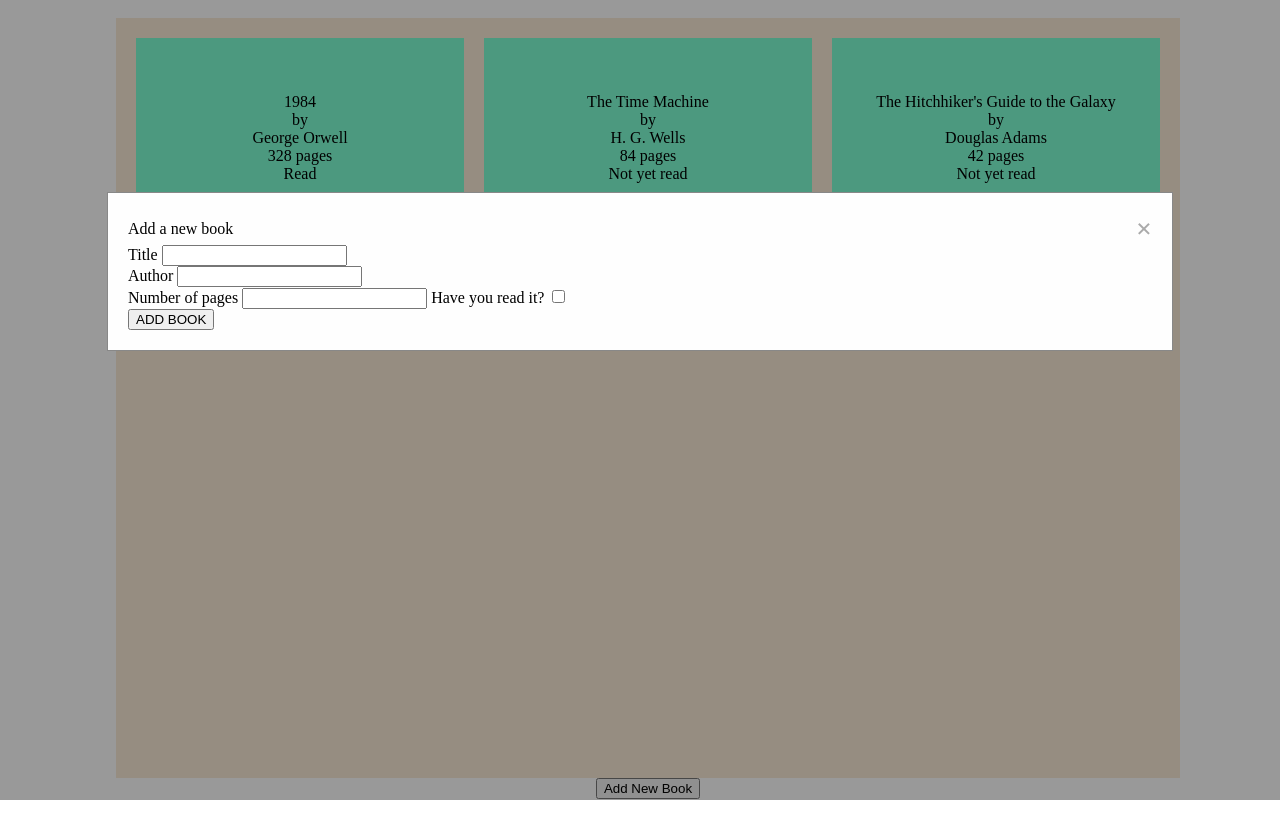
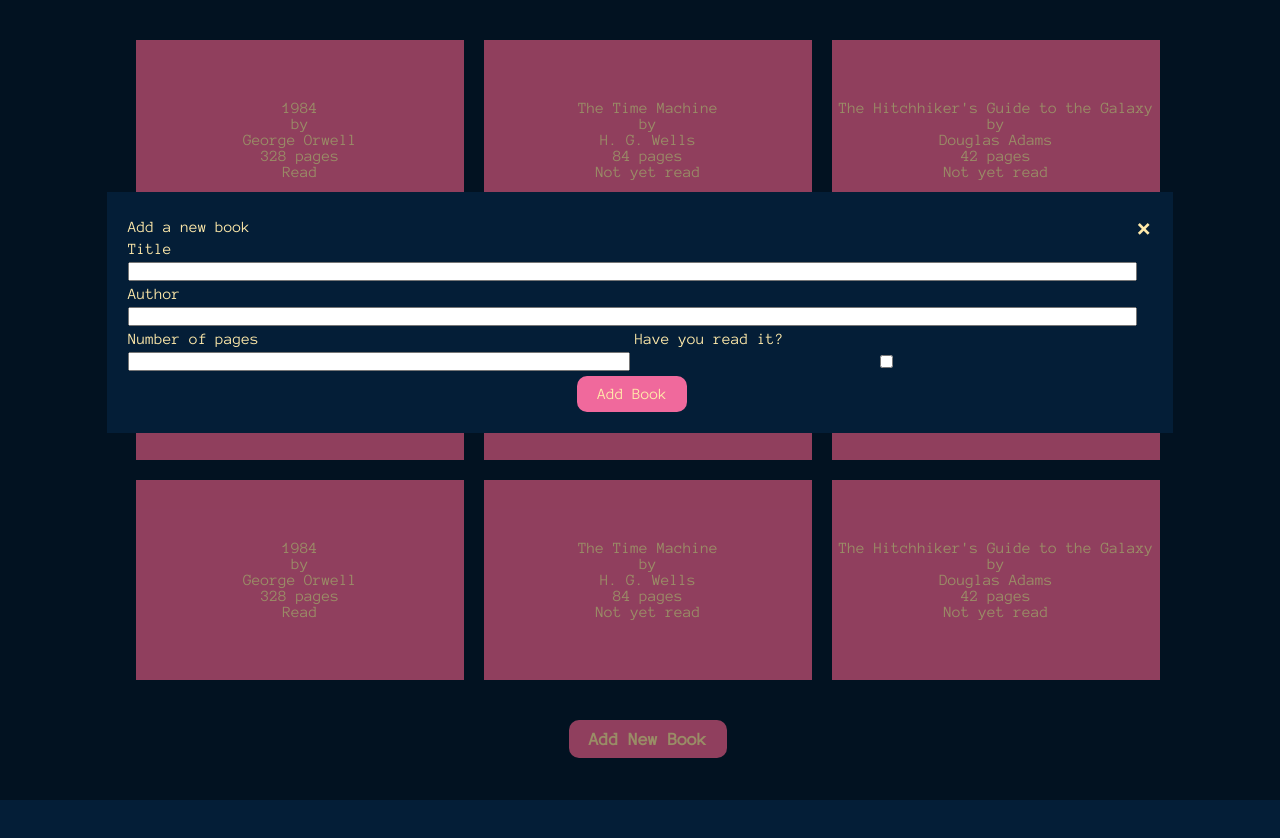
Before and after one commit to beaesq/js-library, a plain HTML site: page index.html in a window 1280 px wide. Before the commit the page ends 808 px from the top, so only its background shows below. Drawn offline with Linux system fonts and the light colour scheme.

Commit message:
Add more styling, new book form layout

```diff
--- a/index.html
+++ b/index.html
@@ -7,6 +7,9 @@
   <title>Library</title>
   <link rel="stylesheet" href="style.css">
   <script src="./library.js" defer></script>
+  <link rel="preconnect" href="https://fonts.googleapis.com">
+  <link rel="preconnect" href="https://fonts.gstatic.com" crossorigin>
+  <link href="https://fonts.googleapis.com/css2?family=Anonymous+Pro&family=IBM+Plex+Mono&display=swap" rel="stylesheet">
 </head>
 <body>
   <div id="card-container"></div>
@@ -16,21 +19,15 @@
       <div class="modal-header">Add a new book</div>
       <span class="close">&times</span>
       <form action="" method="post" class="form-new-book">
-        <div class="form-row">
-          <label for="new-title">Title</label>
-          <input type="text" name="new-title" id="new-title">
-        </div>
-        <div class="form-row">
-          <label for="new-author">Author</label>
-          <input type="text" name="new-author" id="new-author">
-        </div>
-        <div class="form-row">
-          <label for="new-pages">Number of pages</label>
-          <input type="text" name="new-pages" id="new-pages">
-          <label for="new-isRead">Have you read it?</label>
-          <input type="checkbox" name="new-isRead" id="new-isRead">
-        </div>
-        <button type="submit">ADD BOOK</button>
+        <label for="new-title" id="label-new-title">Title</label>
+        <input type="text" name="new-title" id="new-title">
+        <label for="new-author" id="label-new-author">Author</label>
+        <input type="text" name="new-author" id="new-author">
+        <label for="new-pages" id="label-new-pages">Number of pages</label>
+        <input type="text" name="new-pages" id="new-pages">
+        <label for="new-isRead" id="label-new-isRead">Have you read it?</label>
+        <input type="checkbox" name="new-isRead" id="new-isRead">
+        <button type="submit" id="btn-new">Add Book</button>
       </form>
     </div>
   </div>
--- a/library.js
+++ b/library.js
@@ -65,6 +65,11 @@ window.onclick = function(event) {
 addBookToLibrary('1984', 'George Orwell', 328, true);
 addBookToLibrary('The Time Machine', 'H. G. Wells', 84, false);
 addBookToLibrary('The Hitchhiker\'s Guide to the Galaxy', 'Douglas Adams', 42, false);
-
+addBookToLibrary('1984', 'George Orwell', 328, true);
+addBookToLibrary('The Time Machine', 'H. G. Wells', 84, false);
+addBookToLibrary('The Hitchhiker\'s Guide to the Galaxy', 'Douglas Adams', 42, false);
+addBookToLibrary('1984', 'George Orwell', 328, true);
+addBookToLibrary('The Time Machine', 'H. G. Wells', 84, false);
+addBookToLibrary('The Hitchhiker\'s Guide to the Galaxy', 'Douglas Adams', 42, false);
 
 displayBooks();
--- a/style.css
+++ b/style.css
@@ -1,24 +1,50 @@
+:root {
+  --background-color: #041e37;
+  --card-color: #f0699c;
+  --text-color: #ffeaaa;
+  --button-color: #f0699c;
+  --button-shadow-color: #d95285;
+}
+
 * {
-
+  font-family: 'Anonymous Pro', monospace;
 }
 
 body {
   display: flex;
   flex-direction: column;
-  justify-content: center;
+  justify-content: start;
   align-items: center;
-  overflow: hidden;
   width: 100%;
   height: 100%;
   position: absolute;
+  overflow: hidden;
+  margin-top: 5vh;
+
+  background-color: var(--background-color);
+}
+
+button {
+  background-color: var(--button-color);
+  color: var(--text-color);
+}
+
+button#btn-new-book {
+  margin-top: 5vh;
+  height: fit-content;
+  width: fit-content;
+  padding: 10px 20px;
+  border-radius: 10px;
+  border: none;
+  justify-self: center;
+  font-weight: bold;
+  font-size: 18px;
 }
 
 #card-container {
   width:  80vw;
-  height: 90vh;
-  background-color: antiquewhite;
-  padding: 20px;
-  overflow: scroll;
+  height: 80vh;
+  overflow-y: scroll;
 
   display: grid;
   grid-template-columns: repeat(auto-fit, minmax(250px, 1fr));
@@ -30,8 +56,10 @@ body {
   flex-direction: column;
   justify-content: center;
   align-items: center;
-  background-color: aquamarine;
+  background-color: var(--card-color);
   height: 200px;
+  color: var(--text-color);
+  text-align: center;
 }
 
 .modal {
@@ -49,10 +77,10 @@ body {
 }
 
 .modal-content {
-  background-color: #fefefe;
+  background-color: var(--background-color);
   margin: 15% auto; /* 15% from the top and centered */
   padding: 20px;
-  border: 1px solid #888;
+  border: 1px solid var(--background-color);
   width: 80%; /* Could be more or less, depending on screen size */
 
   display: grid;
@@ -61,7 +89,7 @@ body {
 }
 
 .close {
-  color: #aaa;
+  color: var(--text-color);
   float: right;
   font-size: 28px;
   font-weight: bold;
@@ -70,5 +98,74 @@ body {
 
 .modal-header {
   grid-column: 1 / 2;
+  color: var(--text-color);
+}
+
+.form-new-book {
+  display: grid;
+  grid-template-rows: auto;
+  grid-template-columns: 1fr 1fr;
+  gap: 5px;
+  grid-template-areas:
+    "label-new-title label-new-title"
+    "new-title new-title"
+    "label-new-author label-new-author"
+    "new-author new-author"
+    "label-new-pages label-new-isRead"
+    "new-pages new-isRead"
+    "btn-new btn-new";
+  color: var(--text-color);
+}
+
+.form-new-book label {
 
 }
+
+.form-new-book input {
+
+}
+
+#label-new-title {
+  grid-area: label-new-title;
+}
+
+#new-title {
+  grid-area: new-title;
+}
+
+#label-new-author {
+  grid-area: label-new-author;
+}
+
+#new-author {
+  grid-area: new-author;
+}
+
+#label-new-pages {
+  grid-area: label-new-pages;
+}
+
+#new-pages {
+  grid-area: new-pages;
+}
+
+#label-new-isRead {
+  grid-area: label-new-isRead;
+}
+
+#new-isRead {
+  grid-area: new-isRead;
+}
+
+#btn-new {
+  grid-area: btn-new;
+  height: fit-content;
+  width: fit-content;
+  padding: 10px 20px;
+  border-radius: 10px;
+  border: none;
+  background-color: var(--button-color);
+  justify-self: center;
+  color: var(--text-color);
+  font-size: 16px;
+}
```
